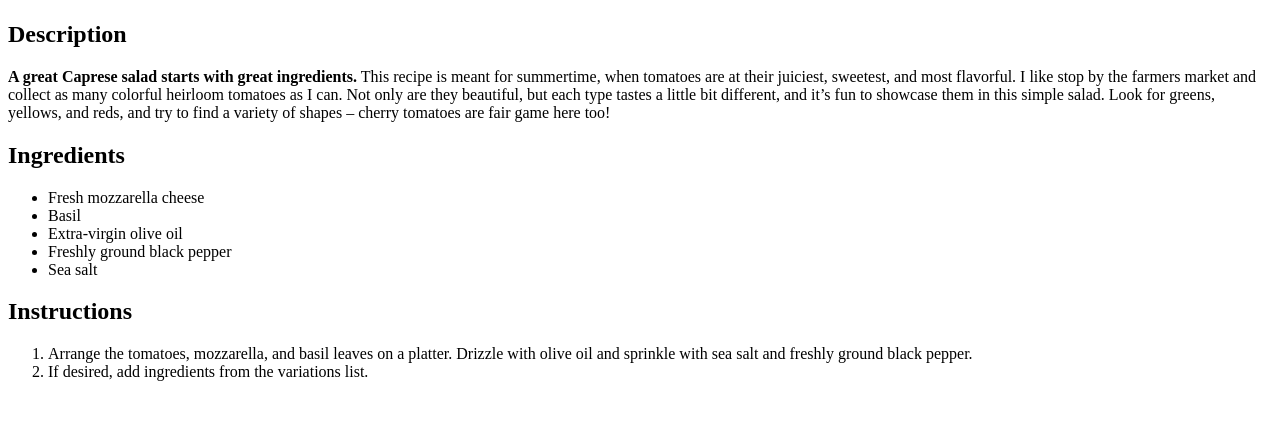
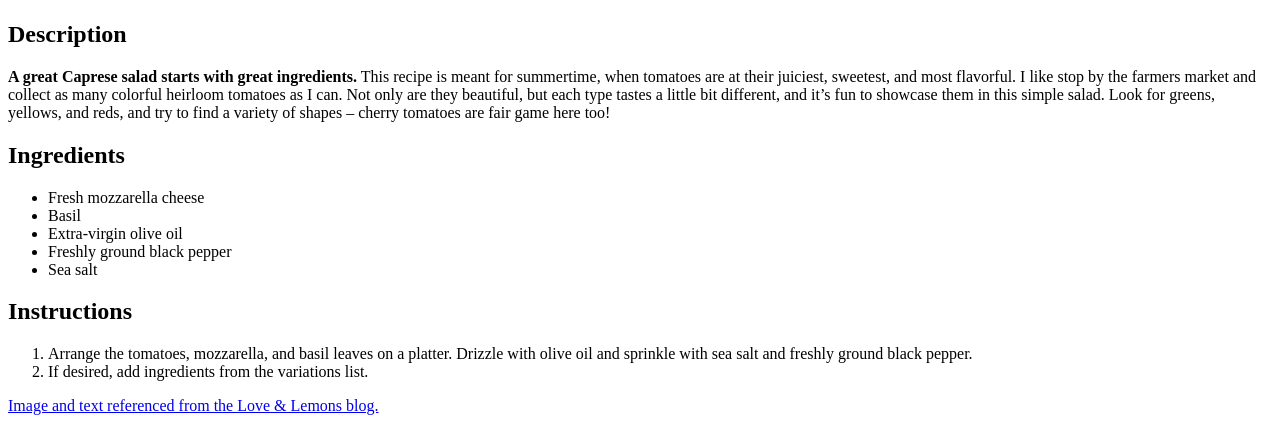
Before and after one commit to petrichorpse/odin-recipes, a plain HTML site: page recipes/caprese-salad.html in a window 1280 px wide. Shown: the part 383-814 px from the top of the page. Drawn offline with Linux system fonts and the light colour scheme.

Commit message:
Add reference link

```diff
--- a/recipes/caprese-salad.html
+++ b/recipes/caprese-salad.html
@@ -26,5 +26,8 @@
                      salt and freshly ground black pepper.</li>
                 <li>If desired, add ingredients from the variations list.</li>
             </ol>
+        <p>
+            <a href="https://www.loveandlemons.com/caprese-salad/">Image and text referenced from the Love & Lemons blog.</a>
+        </p>
     </body>
 </html>
```
